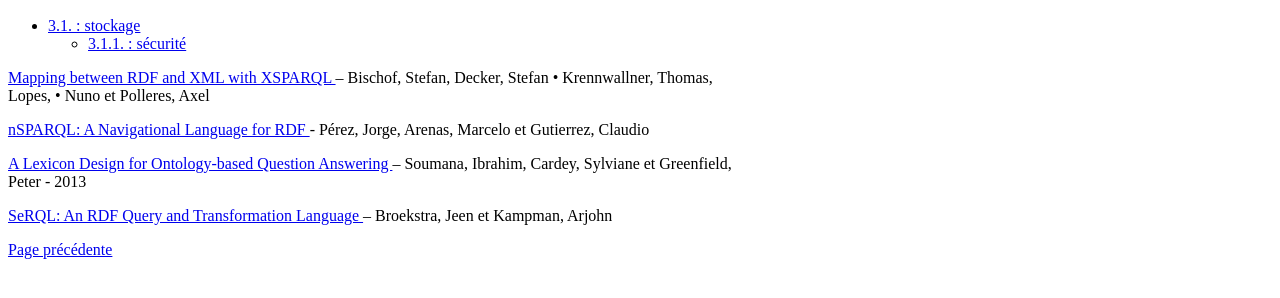
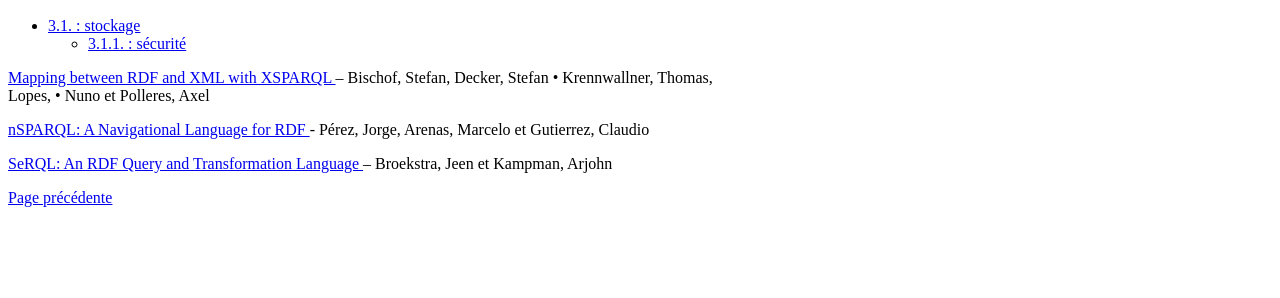
Before and after one commit to desan-he2b/desan-he2b.github.io, a plain HTML site: page chapitre3.html in a window 1280 px wide. Shown: the part 168-466 px from the top of the page. Drawn offline with Linux system fonts and the light colour scheme.

Commit message:
Update chapitre3.html

```diff
--- a/chapitre3.html
+++ b/chapitre3.html
@@ -28,7 +28,6 @@
 
 <p> <a href="bischof-xsparql.pdf"> Mapping between RDF and XML with XSPARQL </a> – Bischof, Stefan, Decker, Stefan • Krennwallner, Thomas, Lopes, • Nuno et Polleres, Axel </p>
 <p> <a href="perez-nsparql.pdf"> nSPARQL: A Navigational Language for RDF  </a> - Pérez, Jorge, Arenas, Marcelo et Gutierrez, Claudio </p>
-<p> <a href="soumana-lexicon-design-2013.pdf"> A Lexicon Design for Ontology-based Question Answering  </a> – Soumana, Ibrahim, Cardey, Sylviane et Greenfield, Peter - 2013 </p>
 <p> <a href="broekstra-serql-2004.pdf"> SeRQL: An RDF Query and Transformation Language  </a> – Broekstra, Jeen et Kampman, Arjohn </p>
 
 		  <p> </p>
```
